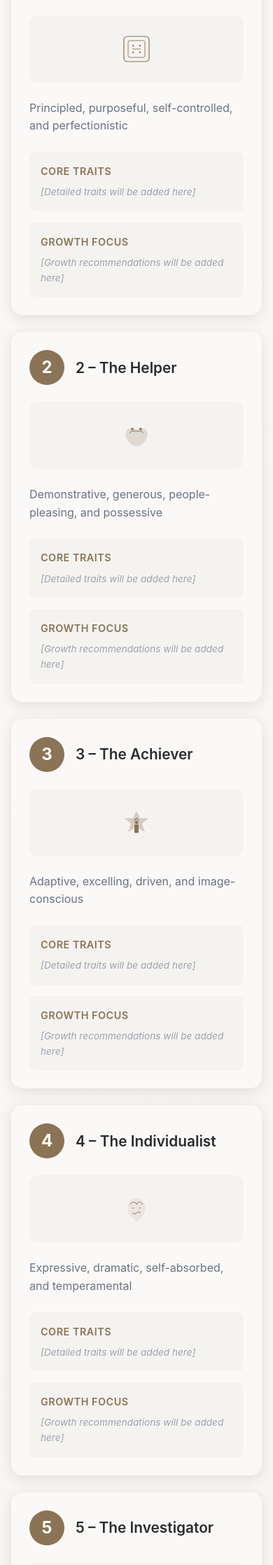
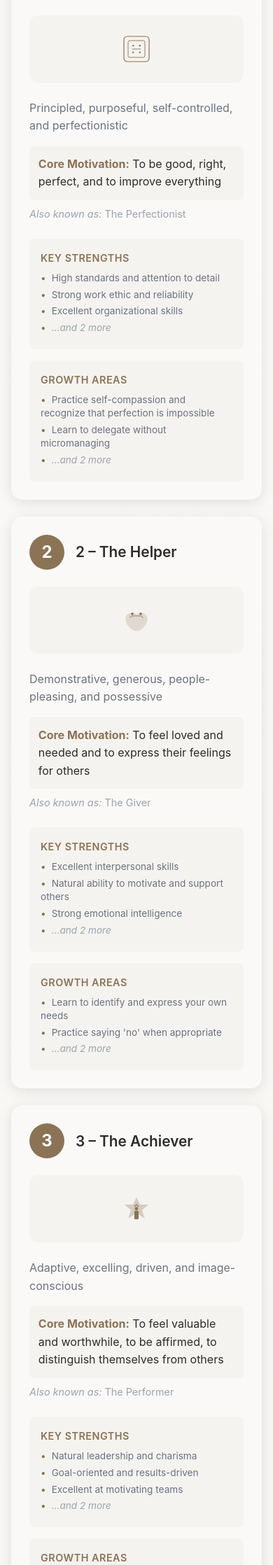
Before and after one commit to DomCritchlow/enneagram, a FastAPI app: page /types in a window 390 px wide. Shown: the part 871-3107 px from the top of the page at 70% size. Run offline with FastAPI, Linux system fonts and the light colour scheme.

Commit message:
fix: Resolve enhanced content display issues
🔧 Data Access Fixes:
- Fix string vs integer key mismatch in templates (type_num|string)
- Update quiz.py to use str() for type_info lookup
- Remove .dict() call for raw dictionary data

📋 Content Display Improvements:
- Replace placeholder sections with actual enhanced content
- Add Key Strengths and Growth Areas preview in types grid
- Show core motivations, workplace strengths, growth tips

🎨 Template Enhancements:
- New preview-section styling for enhanced content
- Mobile-responsive grid layout for type previews
- Professional visual hierarchy with bullet points

🛠️ Service Updates:
- Return raw dictionary from load_type_blurbs() for flexibility
- Support all enhanced fields without Pydantic constraints
- Maintain backward compatibility

✅ Verified Working:
- Templates render enhanced content correctly
- All 9 types display comprehensive information
- Both types overview and results pages enhanced

```diff
--- a/app/api/quiz.py
+++ b/app/api/quiz.py
@@ -74,7 +74,7 @@
 
         # Get type information
         blurbs = quiz_service.load_type_blurbs()
-        type_info = blurbs.get(result_data["top_type"], None)
+        type_info = blurbs.get(str(result_data["top_type"]), None)
 
         # Calculate wings from the scores
         wings = quiz_service.calculate_wings(result_data["top_type"], result_data["scores"])
@@ -85,7 +85,7 @@
             "top_type": result_data["top_type"],
             "scores": result_data["scores"],
             "wings": wings,
-            "type_info": type_info.dict() if type_info else {},
+            "type_info": type_info if type_info else {},
             "validity": result_data.get("validity", {"mean": 3.0, "sd": 1.0}),
             "show_delete_option": False  # No delete functionality in stateless version
         })
--- a/app/services/quiz_service.py
+++ b/app/services/quiz_service.py
@@ -26,11 +26,11 @@
             raise ValueError(f"Failed to load questions: {e}")
 
     @staticmethod
-    def load_type_blurbs() -> Dict[int, TypeBlurb]:
+    def load_type_blurbs() -> Dict[str, dict]:
         """Load type descriptions directly from file."""
         try:
             blurbs_data = json.loads(settings.blurbs_path.read_text())
-            return {int(k): TypeBlurb(**v) for k, v in blurbs_data.items()}
+            return blurbs_data  # Return raw dictionary data to support enhanced fields
         except Exception as e:
             raise ValueError(f"Failed to load type blurbs: {e}")
 
--- a/app/templates/types.html
+++ b/app/templates/types.html
@@ -24,7 +24,7 @@
 
         <div class="types-grid">
             {% for type_num in range(1, 10) %}
-                {% set type_data = types_data.get(type_num, {}) %}
+                {% set type_data = types_data.get(type_num|string, {}) %}
                 <div class="type-card" data-type="{{ type_num }}">
                     <div class="type-header">
                         <div class="type-number">{{ type_num }}</div>
@@ -69,21 +69,37 @@
                         {% endif %}
                     </div>
 
-                    <div class="type-details">
-                        <div class="core-traits">
-                            <h4>Core Traits</h4>
-                            <div class="trait-placeholder">
-                                <em>[Detailed traits will be added here]</em>
-                            </div>
+                    {% if type_data.workplace_strengths or type_data.growth_tips %}
+                    <div class="type-preview">
+                        {% if type_data.workplace_strengths %}
+                        <div class="preview-section">
+                            <h4>Key Strengths</h4>
+                            <ul class="preview-list">
+                                {% for strength in type_data.workplace_strengths[:3] %}
+                                <li>{{ strength }}</li>
+                                {% endfor %}
+                                {% if type_data.workplace_strengths|length > 3 %}
+                                <li><em>...and {{ type_data.workplace_strengths|length - 3 }} more</em></li>
+                                {% endif %}
+                            </ul>
                         </div>
+                        {% endif %}
 
-                        <div class="growth-areas">
-                            <h4>Growth Focus</h4>
-                            <div class="growth-placeholder">
-                                <em>[Growth recommendations will be added here]</em>
-                            </div>
+                        {% if type_data.growth_tips %}
+                        <div class="preview-section">
+                            <h4>Growth Areas</h4>
+                            <ul class="preview-list">
+                                {% for tip in type_data.growth_tips[:2] %}
+                                <li>{{ tip }}</li>
+                                {% endfor %}
+                                {% if type_data.growth_tips|length > 2 %}
+                                <li><em>...and {{ type_data.growth_tips|length - 2 }} more</em></li>
+                                {% endif %}
+                            </ul>
                         </div>
+                        {% endif %}
                     </div>
+                    {% endif %}
                 </div>
             {% endfor %}
         </div>
@@ -271,19 +287,20 @@
             font-style: normal;
         }
 
-        .type-details {
+        .type-preview {
+            margin-top: 1rem;
             display: grid;
             grid-template-columns: 1fr 1fr;
             gap: 1rem;
         }
 
-        .core-traits, .growth-areas {
+        .preview-section {
             background: var(--bg-secondary);
             border-radius: 8px;
             padding: 1rem;
         }
 
-        .type-details h4 {
+        .preview-section h4 {
             color: var(--accent);
             font-size: 0.9rem;
             font-weight: 600;
@@ -292,10 +309,27 @@
             letter-spacing: 0.5px;
         }
 
-        .trait-placeholder, .growth-placeholder {
+        .preview-list {
+            list-style: none;
+            padding: 0;
+            margin: 0;
+        }
+
+        .preview-list li {
+            font-size: 0.85rem;
+            line-height: 1.4;
+            margin-bottom: 0.3rem;
+            color: var(--text-secondary);
+        }
+
+        .preview-list li:before {
+            content: "•";
+            color: var(--accent);
+            margin-right: 0.5rem;
+        }
+
+        .preview-list li em {
             color: var(--text-muted);
-            font-size: 0.85rem;
-            font-style: italic;
         }
 
         .navigation-footer {
@@ -334,7 +368,7 @@
                 height: 48px;
             }
 
-            .type-details {
+            .type-preview {
                 grid-template-columns: 1fr;
                 gap: 1rem;
             }
```
